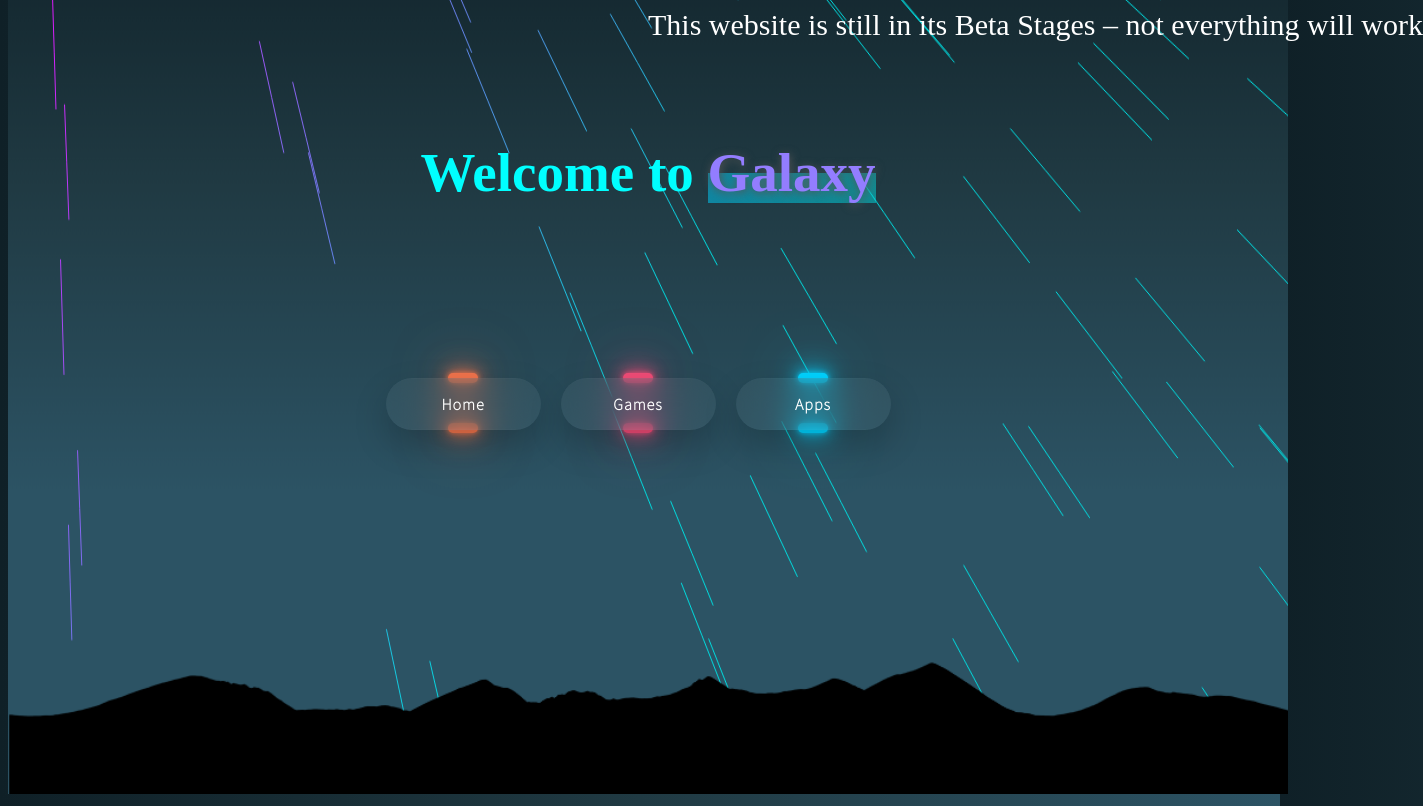
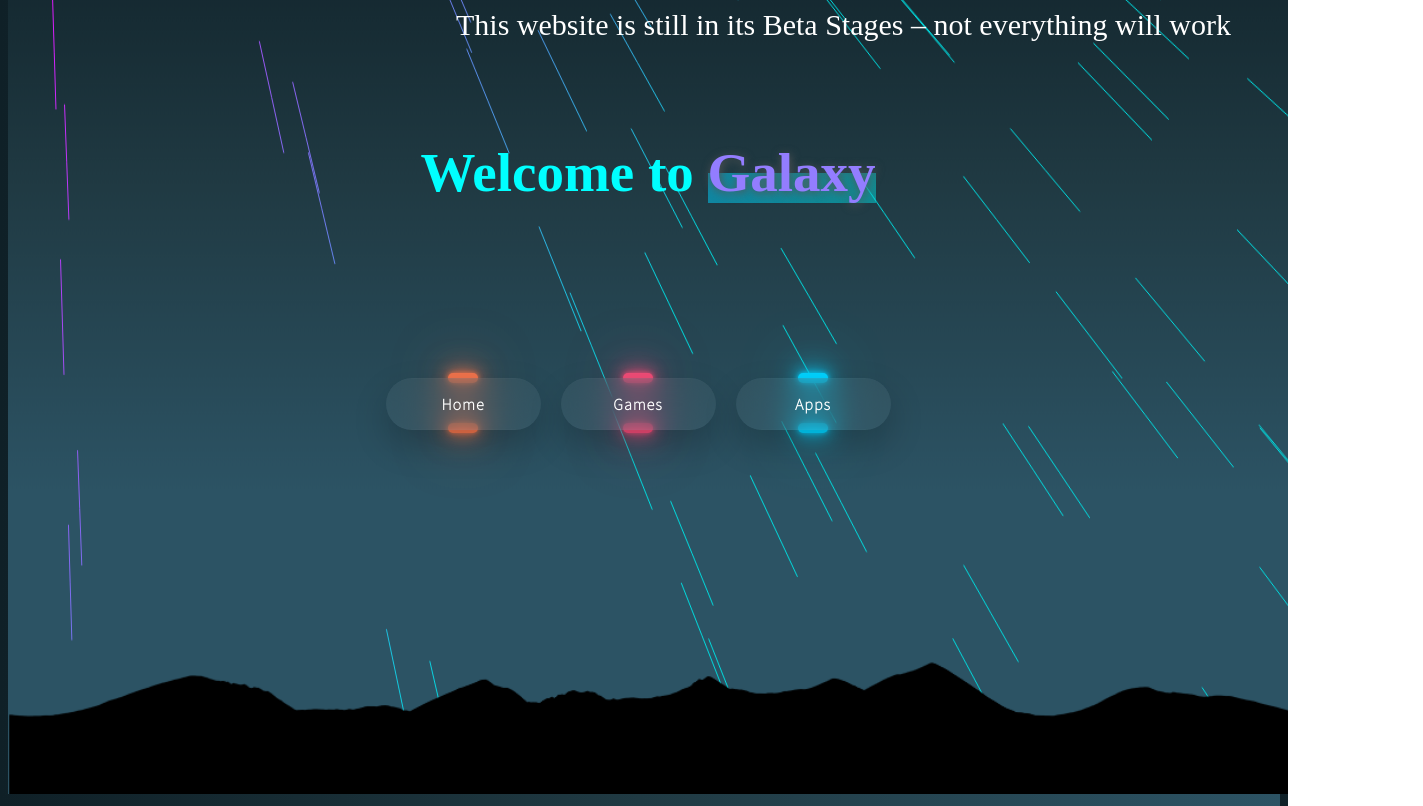
Before and after one commit to r480github/Galaxy-BETA-, a plain HTML site: page Main.html in a window 1280 px wide. Shown: the whole page, 1423 px wide, since content can reach past the window. Drawn offline with Linux system fonts and the light colour scheme.

Commit message:
Update Main.html

```diff
--- a/Main.html
+++ b/Main.html
@@ -16,9 +16,8 @@
     <link rel="stylesheet" href="Home.css" />
     <link rel="stylesheet" href="Button.css" />
   </head>
-  <body>
-    <a style="position: Relative; color: White; left: 50%; font-size: 30px;">This website is still in its Beta Stages – not everything will work</a>
-  </body>
+<a style="position: relative; color: White; Top: 50%; left: 35%; font-size: 30px;">This website is still in its Beta Stages – not everything will work</a>
+  <body></body>
 
 </html>
 <!--START OF STARBACK HTML-->
```
